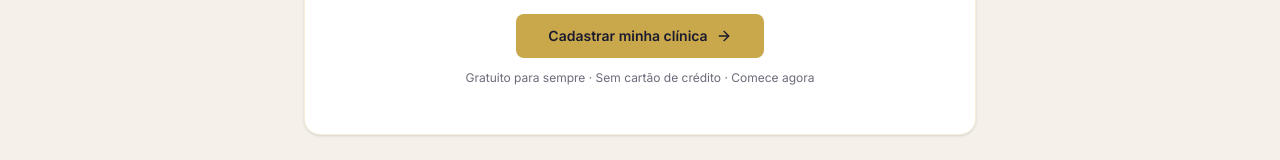
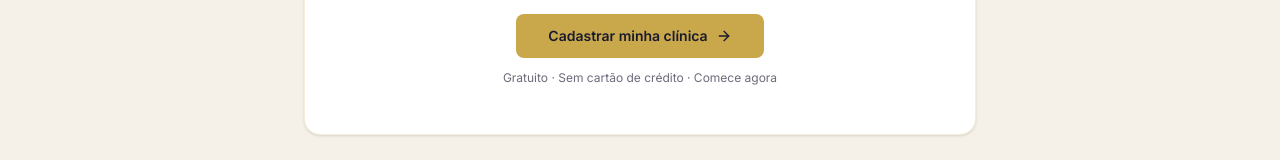
Before and after one commit to medspacebrasil/medspace, a Next.js app: page /para-clinicas in a window 1280 px wide. Shown: the part 3918-4078 px from the top of the page. Built offline with nearby package versions, Linux system fonts and the light colour scheme; no server answers.

Commit message:
fix: drop "para sempre" from clinic CTA footnote
Co-Authored-By: Claude Opus 4.7 (1M context) <noreply@anthropic.com>

```diff
--- a/src/app/(public)/para-clinicas/page.tsx
+++ b/src/app/(public)/para-clinicas/page.tsx
@@ -432,8 +432,7 @@ export default function ParaClinicasPage() {
               </Button>
             </Link>
             <p className="mt-3 text-xs text-muted-foreground">
-              Gratuito para sempre &middot; Sem cartão de crédito &middot; Comece
-              agora
+              Gratuito &middot; Sem cartão de crédito &middot; Comece agora
             </p>
           </div>
         </div>
```
